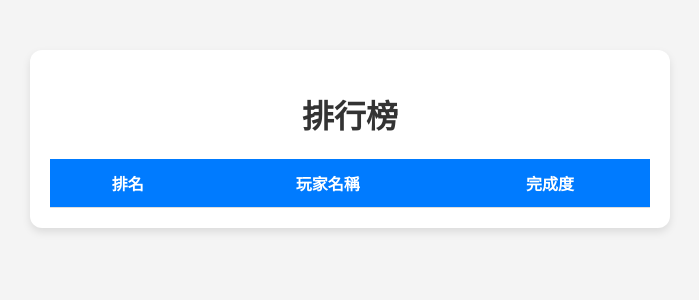
After one commit to Charlie28661/nhes_graduation, a Flask app: page /scoreboard in a window 1280 px wide. The commit adds this page. Shown: the top 300 px of the page, without its empty margins (290-989 px from the left). Run offline with Flask 3, Linux system fonts and the light colour scheme; data that the repository does not hold is empty.

Commit message:
add scoreboard function
todo: scoreboard rank

```diff
--- a/app.py
+++ b/app.py
@@ -144,6 +144,14 @@ def adminPanel():
 
     return render_template("adminPanel.html", **locals())
 
+@app.route("/scoreboard")
+def scoreboard():
+
+    getAllUserData = db.selectAllUserData()
+
+    return render_template("scoreboard.html", **locals())
+
+
 @app.route("/setPercentageZero")
 def setPercentageZero():
 
--- /dev/null
+++ b/static/scoreboard.css
@@ -0,0 +1,53 @@
+@charset "UTF-8";
+
+body {
+    font-family: Arial, sans-serif;
+    background-color: #f4f4f4;
+    text-align: center;
+    margin: 0;
+    padding: 0;
+}
+
+.container {
+    margin: 50px auto;
+    width: 80%;
+    max-width: 600px;
+    background: white;
+    padding: 20px;
+    border-radius: 12px;
+    box-shadow: 0 4px 8px rgba(0, 0, 0, 0.1);
+}
+
+h1 {
+    color: #333;
+}
+
+table {
+    width: 100%;
+    border-collapse: collapse;
+    margin-top: 20px;
+}
+
+th, td {
+    padding: 12px;
+    border-bottom: 1px solid #ddd;
+    text-align: center;
+}
+
+th {
+    background-color: #007bff;
+    color: white;
+}
+
+tr:nth-child(even) {
+    background-color: #f9f9f9;
+}
+
+tr:hover {
+    background-color: #f1f1f1;
+}
+
+.highlight {
+    font-weight: bold;
+    color: #dc3545;
+}
--- /dev/null
+++ b/templates/scoreboard.html
@@ -0,0 +1,38 @@
+<!DOCTYPE html>
+<html lang="zh-TW">
+<head>
+    <meta charset="UTF-8">
+    <meta name="viewport" content="width=device-width, initial-scale=1.0">
+    <title>Scoreboard</title>
+    <link rel="stylesheet" href="/static/scoreboard.css">
+    <link rel="icon" type="image/png" href="/static/logo/nhesLogo.png">
+</head>
+<body>
+    <div class="container">
+        <h1>排行榜</h1>
+        <table>
+            <thead>
+                <tr>
+                    <th>排名</th>
+                    <th>玩家名稱</th>
+                    <th>完成度</th>
+                </tr>
+            </thead>
+            <tbody>
+                <!-- <tr>
+                    <td>1</td>
+                    <td class="highlight">玩家A</td>
+                    <td>1500</td>
+                </tr> -->
+                {% for getAllUser in getAllUserData %}
+                <tr>
+                    <td>1</td>
+                    <td>{{ getAllUser[2] }}</td>
+                    <td>{{ getAllUser[4] }}%</td>
+                </tr>
+                {% endfor %}
+            </tbody>
+        </table>
+    </div>
+</body>
+</html>
```
Also changed, not shown: challenge.json (line endings or trailing spaces), templates/dashboard.html (line endings or trailing spaces).
